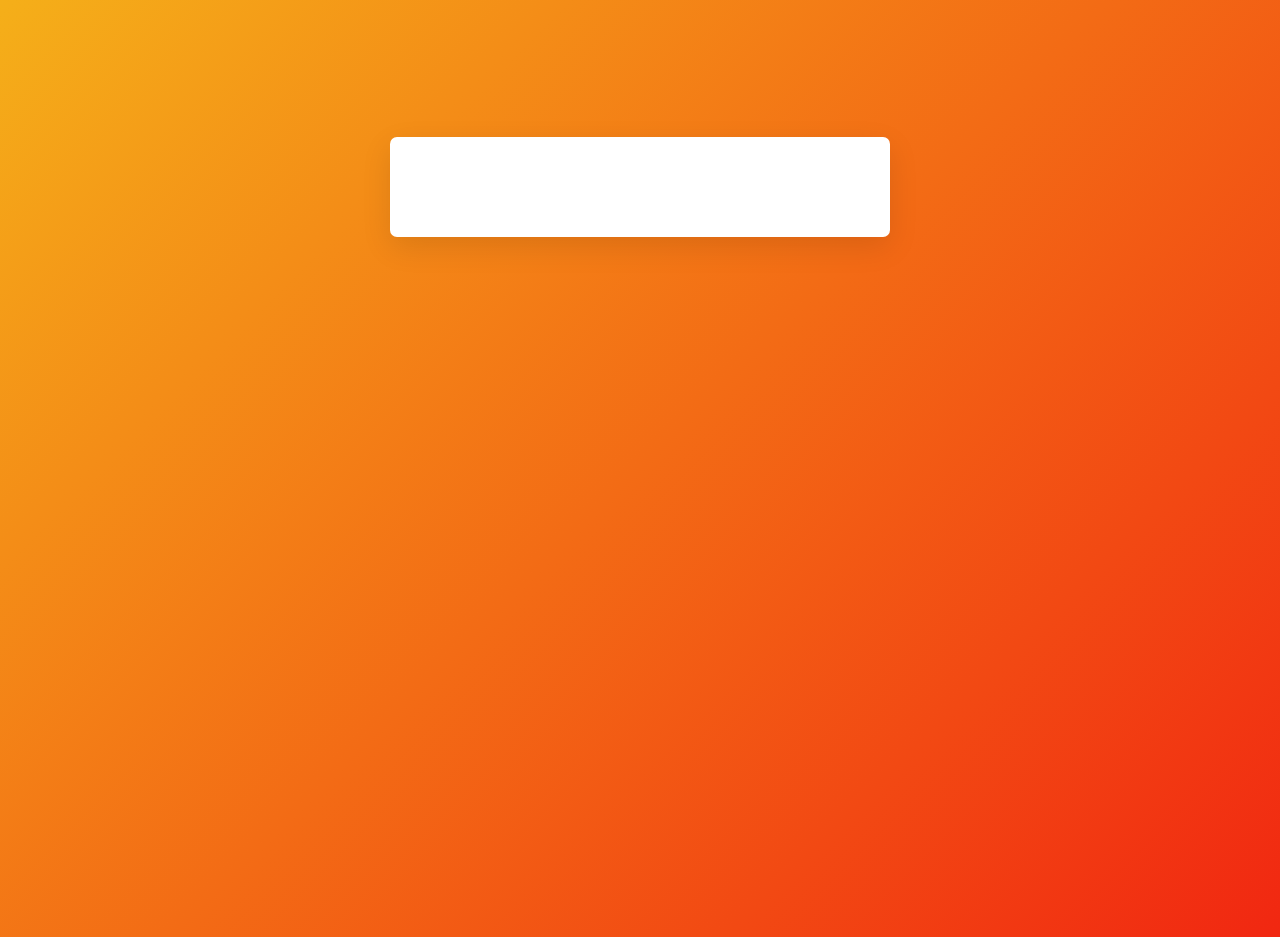
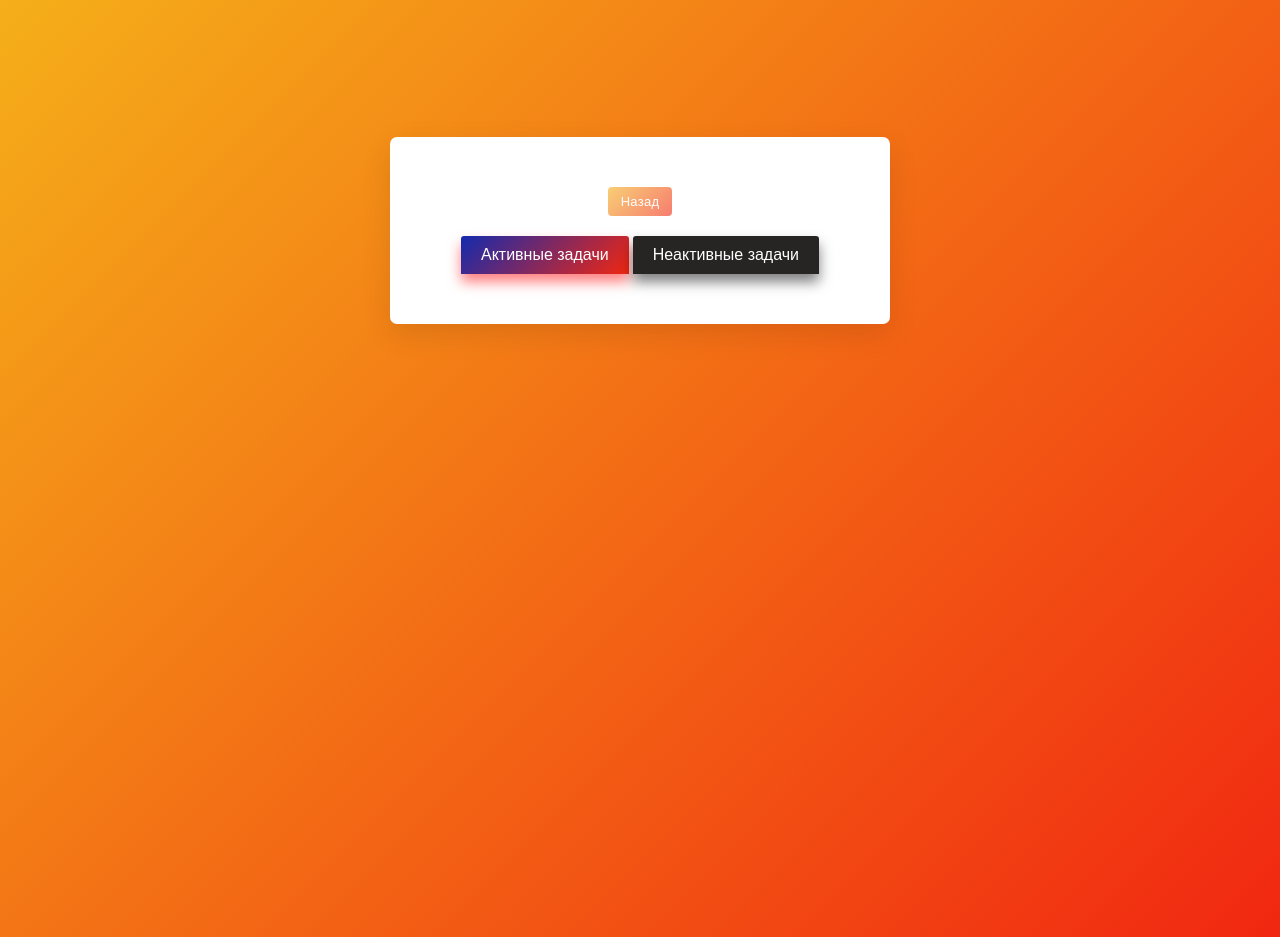
Before and after one commit to kost321/React_12.12, a React (Create React App) app in the folder todo-list/: page /todotabs in a window 1280 px wide. Before the commit this address had no page. Built offline with nearby package versions, Linux system fonts and the light colour scheme.

Commit message:
init: add tabs

```diff
--- a/todo-list/src/App.js
+++ b/todo-list/src/App.js
@@ -3,6 +3,7 @@ import './App.css';
 import { BrowserRouter as Router, Route, Routes } from "react-router-dom";
 import AddTodo from './components/AddTodo/AddTodo';
 import StartPage from './components/StartPage/StartPage';
+import TabsTodo from './components/TabsTodo/TabsTodo';
 
 export default function App() {
   return (
@@ -11,6 +12,7 @@ export default function App() {
         <Routes>
           <Route path='/' element={<StartPage/>}/>
           <Route path='/todolist' element={<AddTodo/>}/>
+          <Route path='/todotabs' element={<TabsTodo/>}/>
         </Routes>
       </div>
     </Router>
--- a/todo-list/src/components/AddTodo/AddTodo.jsx
+++ b/todo-list/src/components/AddTodo/AddTodo.jsx
@@ -3,10 +3,12 @@ import { useDispatch, useSelector } from "react-redux";
 import { addNewTodo } from "../../redux/actions";
 import TodosList from "../TodosList/TodosList";
 import { selecteName, selectTodos } from "../../redux/selectors/todoSelectors";
+import { useNavigate } from 'react-router-dom'
 
 import './addTodo.css'
 
 export const AddTodo = () => {
+    let navigate = useNavigate();
     const dispatch = useDispatch();
     const [text, setText] = useState('');
     const name = useSelector(selecteName);
@@ -17,6 +19,10 @@ export const AddTodo = () => {
         setText('');
     };
 
+    const handleTabs = () => {
+        navigate('/todotabs')
+    }
+
     const todoCount = todos.filter((item) =>{
         return item.isActiv === true
     } );
@@ -24,8 +30,9 @@ export const AddTodo = () => {
     return (
         <>
             <div className="information-block">
-                <h2>{name.text}</h2>
+                <h3>{name.text}</h3>
                 <input className="count-input" value={`Активные задачи:${todoCount.length}`} readOnly/>
+                <button className="add-btn" onClick={() => handleTabs()}>Tabs</button>
             </div>
             <div className="main-div">
                 <input type="text" placeholder="Add a New Task" value={text} onChange={event => setText(event.target.value)} />
--- a/todo-list/src/components/AddTodo/addTodo.css
+++ b/todo-list/src/components/AddTodo/addTodo.css
@@ -1,6 +1,6 @@
 .information-block{
     display: flex;
-    justify-content: space-around;
+    justify-content: space-evenly;
     width: 100%;
     align-items: center;
 
@@ -9,9 +9,12 @@
 .count-input{
     outline: none;
     border: none;
+    font-size: 17px;
+    padding: 0 10px 0 20px;
 }
 
 .main-div {
+    margin-bottom: 20px;
     position: relative;
     height: 52px;
     padding: 0 25px;
--- /dev/null
+++ b/todo-list/src/components/TabsTodo/TabsTodo.jsx
@@ -0,0 +1,62 @@
+import React, { useState } from "react";
+import { useSelector } from "react-redux";
+import { selectTodos } from "../../redux/selectors/todoSelectors";
+import { useNavigate } from 'react-router-dom'
+
+import './tabsTodo.css'
+
+const TabsTodo = () => {
+    let navigate = useNavigate();
+    const todos = useSelector(selectTodos);
+    const [isActive, setIsActive] = useState(true);
+
+
+    let handleBack = () =>{
+        navigate('/todolist')
+    }
+
+    const todoNotActive = todos.filter((item) =>{
+        return item.isActiv === false
+    } );
+
+    const todoActive = todos.filter((item) =>{
+        return item.isActiv === true
+    } );
+
+    console.log(isActive)
+    return (
+        <>
+            <div className="information-task-block">
+                <button className="add-btn" onClick={() => handleBack()}>Назад</button>
+            </div>
+            <div className="tabs-task-container">
+                <input className="radio" id="one" name="group" type="radio" defaultChecked/>
+                <input className="radio" id="two" name="group" type="radio"/>
+                    <div className="tabs">
+                        <label className="tab" id="one-tab" htmlFor="one" onClick={() => setIsActive(true)}>Активные задачи</label>
+                        <label className="tab" id="two-tab" htmlFor="two" onClick={() => setIsActive(false)}>Неактивные задачи</label>
+                    </div>
+            </div>
+            {isActive ? todoActive.map(todo => {
+              return (
+                <div key={todo.id}>
+                    <div className="tabs-task-box" >
+                        <h3>{todo.text}</h3>
+                    </div>
+                </div>
+              )
+            }) :
+            todoNotActive.map(todo => {
+                return (
+                  <div key={todo.id}>
+                      <div className="tabs-task-box" >
+                            <h3>{todo.text}</h3>
+                      </div>
+                  </div>
+                )
+            })}
+        </>
+    )
+}
+
+export default TabsTodo
--- /dev/null
+++ b/todo-list/src/components/TabsTodo/tabsTodo.css
@@ -0,0 +1,40 @@
+.information-task-block{
+    display: block;
+    margin-bottom: 20px;
+}
+
+.information-task-block button{
+    width: 100%;
+}
+
+.radio {
+    display: none;
+}
+
+.tab {
+    cursor: pointer;
+    padding: 10px 20px;
+    margin: 0px 2px;
+    background: rgb(39, 36, 36);
+    display: inline-block;
+    color: #fff;
+    border-radius: 3px 3px 0px 0px;
+    box-shadow: 0 0.5rem 0.8rem #00000080;
+}
+
+#one:checked ~ .tabs #one-tab, #two:checked ~ .tabs #two-tab, #three:checked ~ .tabs #three-tab {
+    background: #fffffff6;
+    background: linear-gradient(135deg, #0018a7eb 0%, #f12711 100%);
+    box-shadow: 0 0.5rem 0.8rem #ff000080;
+
+}
+
+.tabs-task-container{
+    display: flex;
+}
+
+.tabs-task-box{
+    display: flex;
+    margin-top: 20px;
+    flex-direction: column;
+}
--- a/todo-list/src/components/TodosList/TodosList.jsx
+++ b/todo-list/src/components/TodosList/TodosList.jsx
@@ -39,10 +39,10 @@ const TodosList = () => {
     return (
       <div className="container-todo">
           {edit ?
-            <div >
+            <>
               <input type="text" placeholder="Add a New Task" defaultValue={text} onChange={(event) => setText(event.target.value)}/>
               <button className="add-btn" onClick={() => handleUpdateTodo(editId)}>Ok</button>
-            </div> : todos.map(todo=> {
+            </> : todos.map(todo => {
               return (
                 <div className="task-box" key={todo.id}>
                   <div className="task">
--- a/todo-list/src/components/TodosList/todoList.css
+++ b/todo-list/src/components/TodosList/todoList.css
@@ -4,6 +4,16 @@
     width: 95%;
 }
 
+.container-todo input{
+    margin-right: 16px;
+    height: 100%;
+    width: 75%;
+    outline: none;
+    font-size: 18px;
+    border-radius: 5px;
+    padding: 0 10px 0 20px;
+    border: 1px solid #999;
+}
 .task-box{
     margin-top: 20px;
     margin-right: 5px;
```
